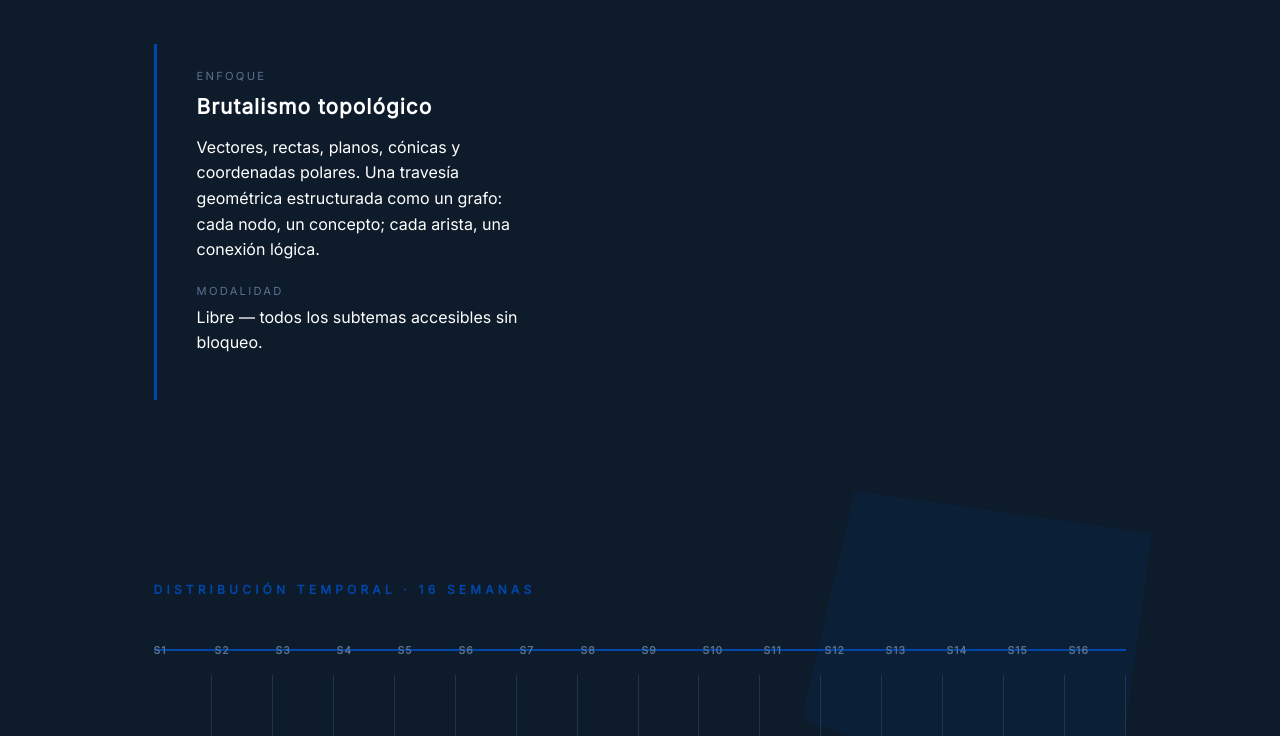
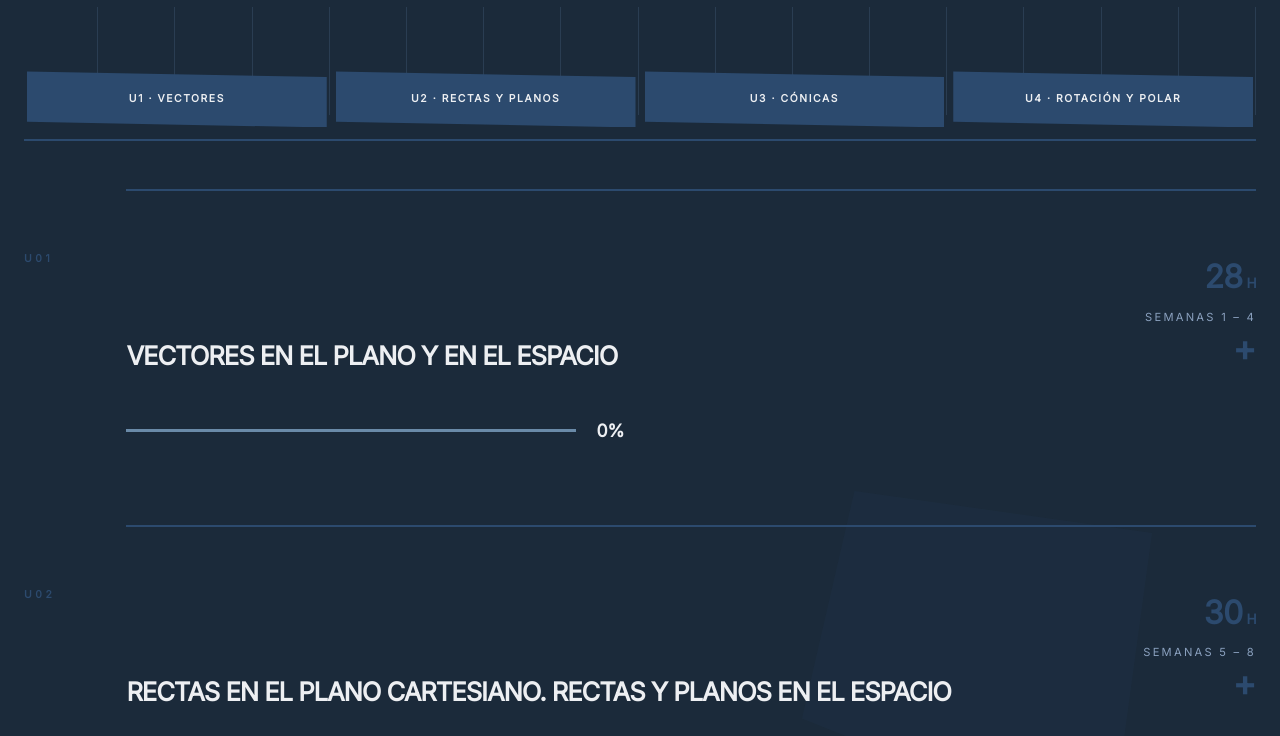
Before and after one commit to cMauricioAngel/Rutas_de_aprendizaje_2do_ciclo, a plain HTML site: page Mapa_Algebra_LIneal_y_Geo._Analitica.html in a window 1280 px wide. Shown: the part 909-1645 px from the top of the page. Drawn offline with Linux system fonts and the light colour scheme; a small style sheet from the web is missing.

Commit message:
redesign soft Mapa_Algebra_LIneal_y_Geo._Analitica.html

```diff
--- a/Mapa_Algebra_LIneal_y_Geo._Analitica.html
+++ b/Mapa_Algebra_LIneal_y_Geo._Analitica.html
@@ -8,11 +8,13 @@
 <link rel="stylesheet" href="https://cdn.jsdelivr.net/npm/@fontsource-variable/inter@5.0.0/index.css">
 <style>
   :root {
-    --midnight: #0D1B2A;
-    --white: #FFFFFF;
-    --cobalt: #0047AB;
-    --steel: #415A77;
-    --steel-soft: #5a7290;
+    --midnight: #1B2A3A;
+    --midnight-soft: #2A3D52;
+    --white: #EDEFF2;
+    --cobalt: #2C4A6E;
+    --cobalt-light: #4A6A8E;
+    --steel: #6A8AA8;
+    --steel-soft: #8AA0BE;
   }
   * { margin:0; padding:0; box-sizing:border-box; }
   html, body {
@@ -20,6 +22,7 @@
     color: var(--white);
     font-family: 'Helvetica Now Display', 'Inter', Helvetica, Arial, sans-serif;
     font-weight: 300;
+    font-size: 1rem;
     line-height: 1.6;
     overflow-x: hidden;
   }
@@ -57,28 +60,30 @@
   .polyhedron-svg line { stroke: var(--cobalt); stroke-width: 1.5; }
   .polyhedron-svg circle { fill: var(--white); }
 
-  /* Layout asimétrico brutalista */
+  /* Layout alineado a Modelado (sin scroll largo) */
   .shell {
     position: relative;
     z-index: 2;
     min-height: 100vh;
-    padding: 80px 12vw 160px;
+    padding: 2rem 1.5rem 5rem;
+    max-width: 1280px;
+    margin: 0 auto;
   }
 
-  /* HEADER - espacio negativo radical */
+  /* HEADER - alineado a tamaños de Modelado */
   .hero {
     display: grid;
     grid-template-columns: 1.2fr 1fr;
-    gap: 120px;
+    gap: 2.5rem;
     align-items: start;
-    margin-bottom: 180px;
+    margin-bottom: 2.5rem;
     position: relative;
   }
   .hero-title {
-    font-size: clamp(4rem, 10vw, 10rem);
+    font-size: clamp(2.5rem, 6vw, 4.5rem);
     font-weight: 900;
-    line-height: 0.8;
-    letter-spacing: -0.06em;
+    line-height: 0.9;
+    letter-spacing: -0.04em;
     text-transform: uppercase;
   }
   .hero-title span {
@@ -95,20 +100,20 @@
   }
   .hero-meta {
     border-left: 3px solid var(--cobalt);
-    padding: 24px 0 24px 40px;
+    padding: 1rem 0 1rem 1.5rem;
     font-size: 1rem;
     font-weight: 300;
     max-width: 380px;
-    margin-top: 60px;
+    margin-top: 1.5rem;
   }
   .hero-meta strong {
     display: block;
     font-weight: 900;
     font-size: 1.3rem;
-    margin-bottom: 12px;
+    margin-bottom: 0.6rem;
     letter-spacing: 0.05em;
   }
-  .hero-meta div { margin-bottom: 20px; }
+  .hero-meta div { margin-bottom: 1rem; }
   .hero-meta .label {
     color: var(--steel-soft);
     font-size: 0.7rem;
@@ -199,9 +204,9 @@
   .graph-edge { stroke: var(--steel); stroke-width: 1.5; }
   .graph-edge.active { stroke: var(--cobalt); stroke-width: 2.5; }
 
-  /* TIMELINE brutalista */
+  /* TIMELINE */
   .timeline-section {
-    margin: 100px 0 160px;
+    margin: 2.5rem 0 3rem;
     position: relative;
   }
   .timeline-title {
@@ -277,13 +282,13 @@
   .unit-head {
     display: grid;
     grid-template-columns: 1fr auto;
-    gap: 60px;
+    gap: 2rem;
     align-items: end;
     cursor: pointer;
-    padding-bottom: 40px;
+    padding-bottom: 1.25rem;
   }
   .unit-name {
-    font-size: clamp(2.2rem, 5vw, 4rem);
+    font-size: 1.6rem;
     font-weight: 900;
     line-height: 0.95;
     max-width: 900px;
```
